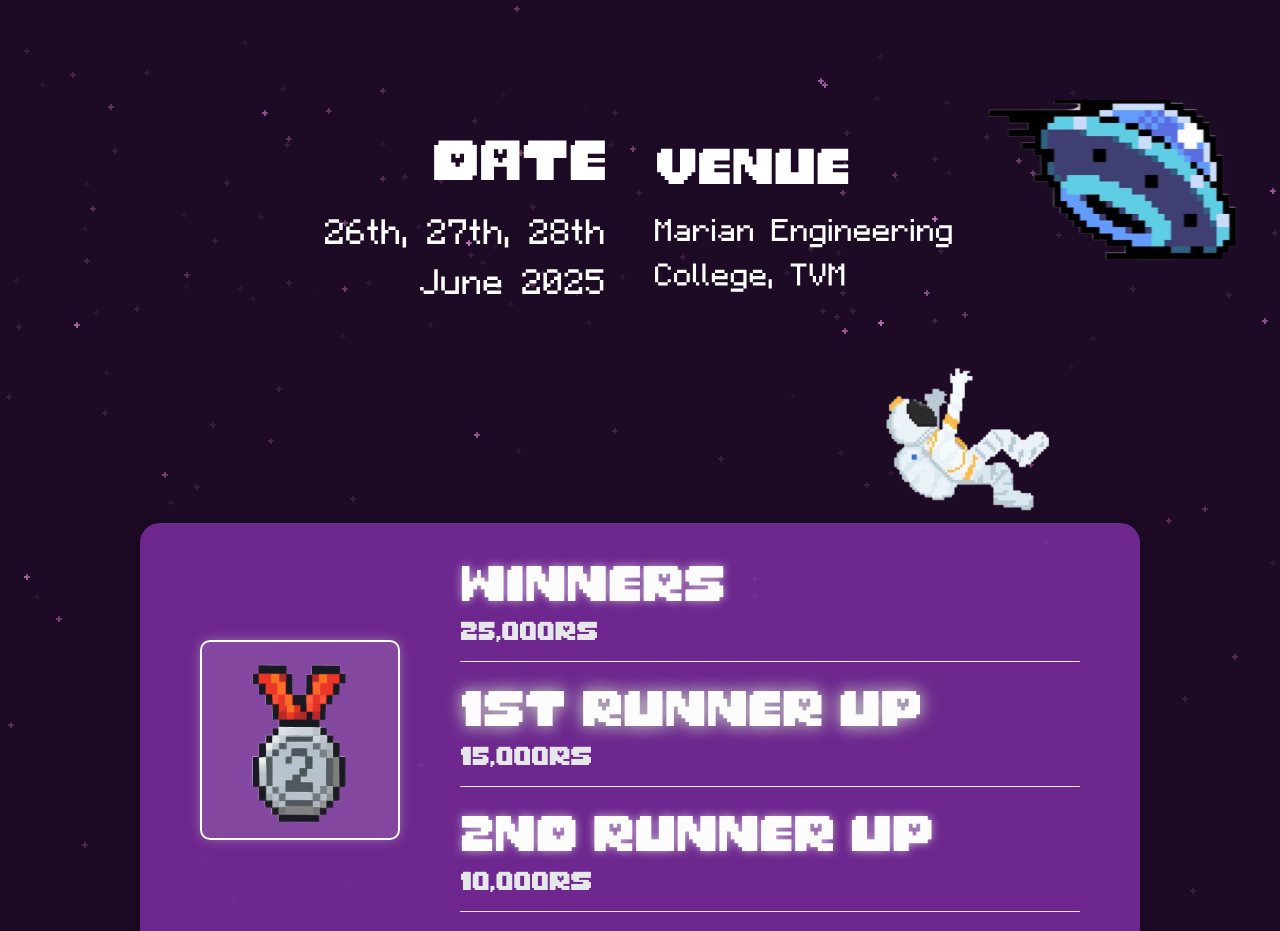
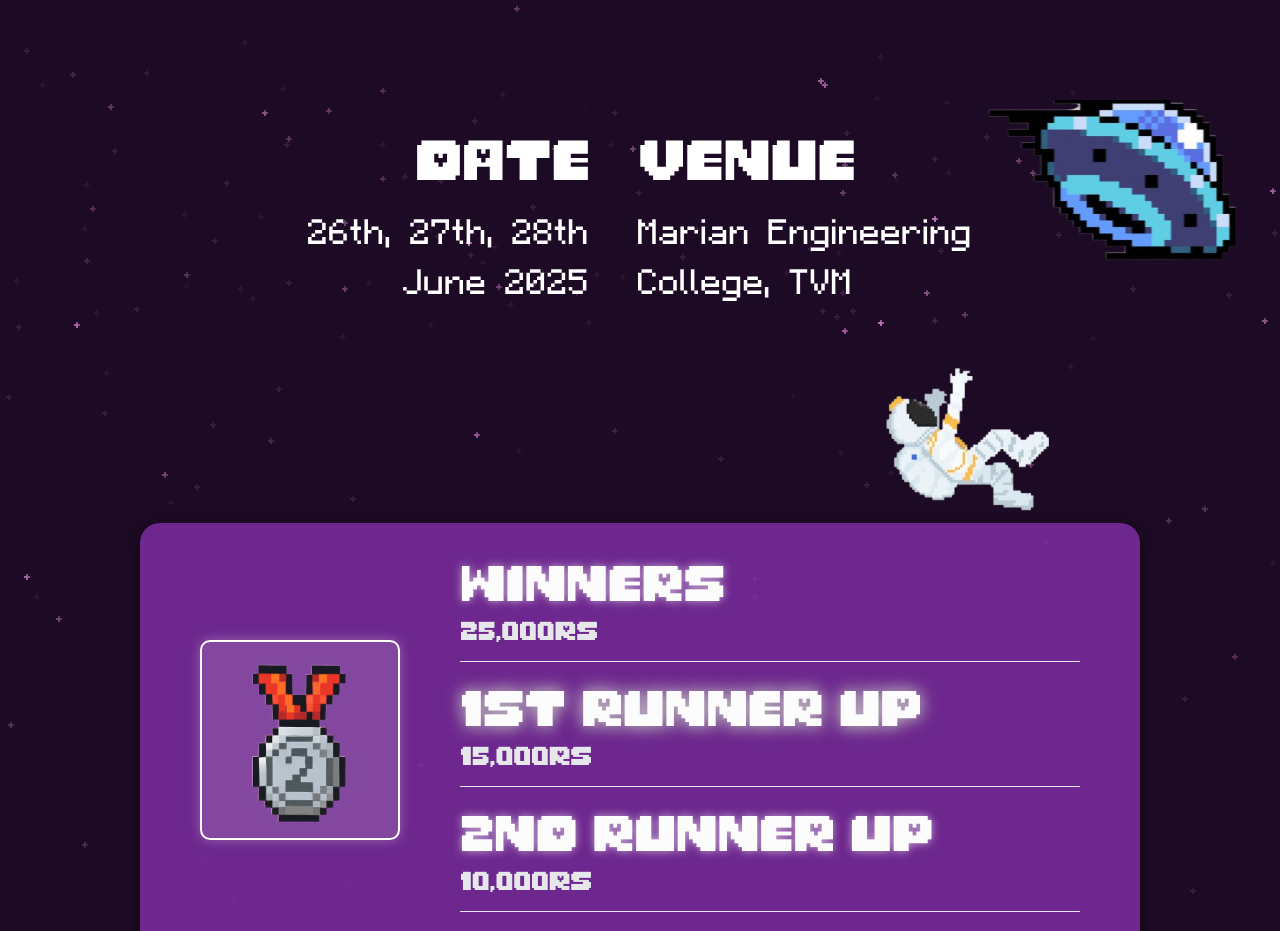
Before and after one commit to SHIBINSHA02/EDEN, a React (Vite) app: page / in a window 1280 px wide. Shown: the part 1500-2431 px from the top of the page. Built offline with nearby package versions, Linux system fonts and the light colour scheme.

Commit message:
date venue size fixed

```diff
--- a/src/Components/Date&Venue/datev.css
+++ b/src/Components/Date&Venue/datev.css
@@ -61,7 +61,14 @@
     ) scale(1.9); /* Maintain scale */
   }
 }
-
+.date-image {
+  width: 80%;
+  max-width: 90%;
+}
+.venue-image {
+  width: 90%;
+  max-width: 90%;
+}
 /* Desktop-specific positioning and visibility */
 @media (min-width: 769px) {
   .airship-image {
```
Also changed, not shown: public/date.svg, public/venue.svg.
